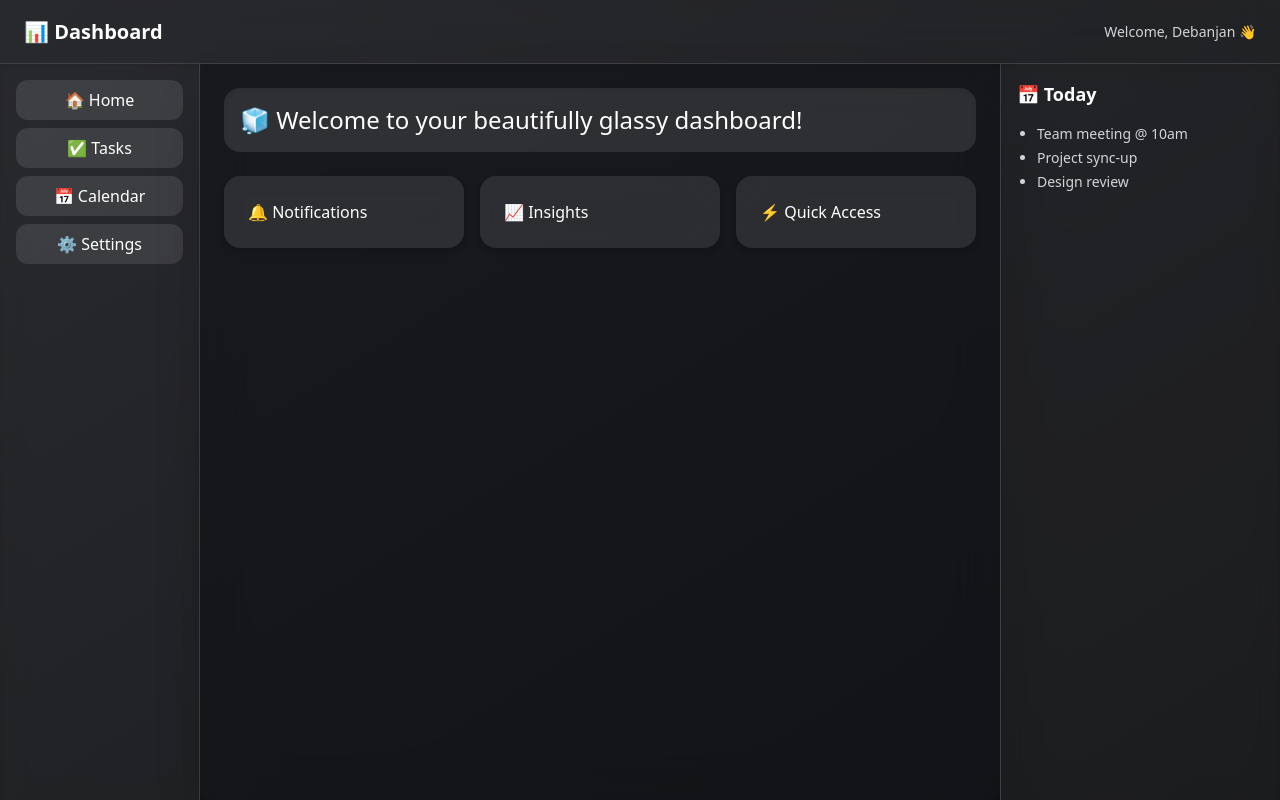
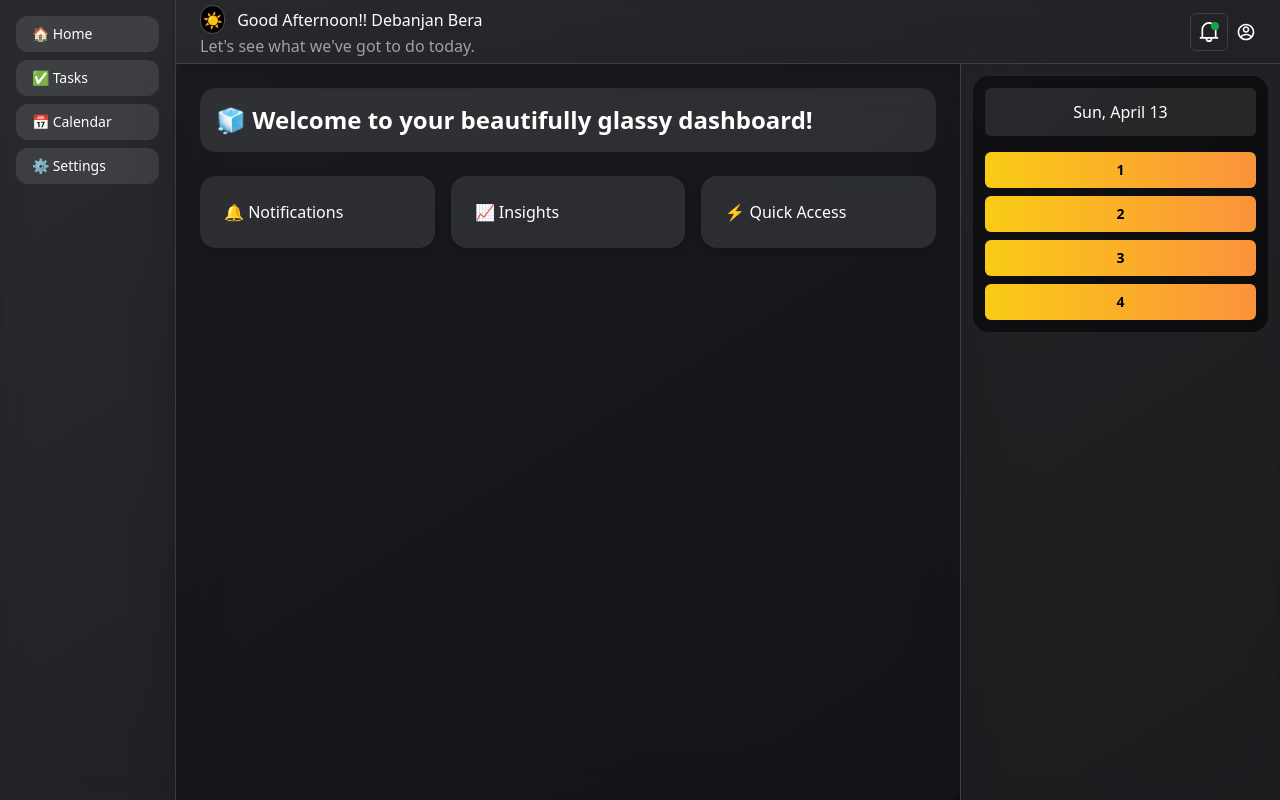
Before and after one commit to debanjan-bera/To-Do-Application, a React (Vite) app: page /re in a window 1280 px wide. Built offline with nearby package versions, Linux system fonts and the light colour scheme.

Commit message:
refactor: Update Header component styles and integrate into ReDashBoard for improved layout and responsiveness

```diff
--- a/src/Components/layout/Header/Header.jsx
+++ b/src/Components/layout/Header/Header.jsx
@@ -5,15 +5,11 @@ import useResponsive from "../../../Hooks/UseResponsive";
 import { memo } from "react";
 
 const Header = () => {
-    const isMobile = useResponsive(670);
     const isTablet = useResponsive(930);
   return (
     <header
-      className={`w-full ${isMobile&&'bg-[#111111] border-0 border-neutral-600/30'} px-3 border-b-[0.02rem]  border-neutral-700 ${
-        isMobile
-          ? "col-start-1 col-end-2"
-          : "col-start-2 col-end-4 row-start-1 row-end-2"
-      }  text-2xl font-medium text-white flex justify-center flex-row`}
+      className={` col-span-2 h-16 flex items-center justify-between px-6 border-b border-zinc-700 backdrop-blur-lg bg-white/5 shadow-md
+      `}
     >
       <div className="w-full flex flex-col justify-center">
         {!isTablet ? (
@@ -29,9 +25,9 @@ const Header = () => {
       </div>
 
       <div
-        className={`flex justify-end items-center gap-2 text-2xl font-extrabold`}
+        className={`flex justify-end items-center gap-2 text-xl font-extrabold`}
       >
-        <span className="p-2 border border-zinc-600 rounded-full aspect-square relative transition-all hover:bg-neutral-500/20">
+        <span className="p-2 border border-zinc-700 rounded-md aspect-square relative transition-all hover:bg-neutral-500/20">
           <GrNotification />
           <span
             className="p-[4px] rounded-full aspect-square absolute top-2 right-2 bg-green-600"
--- a/src/Dashborad/ReDahBoard.jsx
+++ b/src/Dashborad/ReDahBoard.jsx
@@ -1,61 +1,76 @@
 import { memo } from "react";
-// import Header from "../Components/layout/Header/Header";
+import useResponsive from "../Hooks/UseResponsive";
+import Header from "../Components/layout/Header/Header";
 
 const ReDashBoard = () => {
+  const isSmallLaptop = useResponsive(1020);
+  const isMediumDevice = useResponsive(767);
+
+  const today = new Date().toLocaleDateString("en-US", {
+    weekday: "short",
+    day: "numeric",
+    month: "long",
+  });
+
   return (
-    <section className="min-h-screen w-full grid grid-cols-1 md:grid-cols-[0.5fr_2fr_0.7fr] grid-rows-[auto_1fr] bg-gradient-to-br from-[#1E1F23] to-[#0F1012] text-white font-sans">
-      {/* Header */}
-      <header className="col-span-full h-16 flex items-center justify-between px-6 border-b border-zinc-700 backdrop-blur-lg bg-white/5 shadow-md">
-        <h1 className="text-xl font-bold">📊 Dashboard</h1>
-        <div className="text-sm text-zinc-300">Welcome, Debanjan 👋</div>
-      </header>
-      {/* <Header/> */}
+    <section className="min-h-screen w-full grid grid-cols-1 md:grid-cols-[11rem_2fr_20rem] grid-rows-[auto_1fr] bg-gradient-to-br from-[#1E1F23] to-[#0F1012] text-white font-sans">
 
       {/* Sidebar A */}
-      <aside className="hidden md:flex flex-col gap-4 p-4 border-r border-zinc-700 backdrop-blur-md bg-white/5 shadow-inner">
-        <nav className="flex flex-col gap-2">
-          <button className="px-4 py-2 rounded-xl bg-white/10 hover:bg-white/20 transition-all">
-            🏠 Home
+      {!isMediumDevice && (
+        <aside className="hidden md:flex flex-col gap-4 p-4 col-span-1 row-span-2 border-r border-zinc-700 bg-white/5 backdrop-blur-md shadow-inner">
+          <nav className="flex flex-col gap-2 text-sm">
+            {["🏠 Home", "✅ Tasks", "📅 Calendar", "⚙️ Settings"].map((item) => (
+              <button
+                key={item}
+                className="px-4 py-2 rounded-xl bg-white/10 hover:bg-white/20 transition-all text-left"
+              >
+                {item}
               </button>
-          <button className="px-4 py-2 rounded-xl bg-white/10 hover:bg-white/20 transition-all">
-            ✅ Tasks
-          </button>
-          <button className="px-4 py-2 rounded-xl bg-white/10 hover:bg-white/20 transition-all">
-            📅 Calendar
-          </button>
-          <button className="px-4 py-2 rounded-xl bg-white/10 hover:bg-white/20 transition-all">
-            ⚙️ Settings
-          </button>
+            ))}
           </nav>
         </aside>
+      )}
+
+      {/* Header */}
+      <Header />
 
       {/* Main */}
-      <main className="w-full h-full bg-[#15161A]/50 p-6 backdrop-blur-xl shadow-2xl rounded-xl flex flex-col gap-6">
-        <div className="p-4 bg-white/10 rounded-2xl shadow-inner text-2xl text-white">
+      <main className="col-span-3 md:col-start-2 col-end-4 lg:col-end-2 p-6 bg-[#15161A]/50 backdrop-blur-xl shadow-2xl rounded-xl flex flex-col gap-6">
+        <div className="p-4 bg-white/10 rounded-2xl text-2xl font-semibold shadow-inner">
           🧊 Welcome to your beautifully glassy dashboard!
         </div>
         <div className="grid grid-cols-1 md:grid-cols-2 lg:grid-cols-3 gap-4">
-          <div className="p-6 bg-white/10 rounded-2xl backdrop-blur-md shadow-md hover:scale-[1.02] transition-all">
-            🔔 Notifications
+          {["🔔 Notifications", "📈 Insights", "⚡ Quick Access"].map((text) => (
+            <div
+              key={text}
+              className="p-6 bg-white/10 rounded-2xl backdrop-blur-md shadow-md hover:scale-[1.02] transition-all"
+            >
+              {text}
             </div>
-          <div className="p-6 bg-white/10 rounded-2xl backdrop-blur-md shadow-md hover:scale-[1.02] transition-all">
-            📈 Insights
-          </div>
-          <div className="p-6 bg-white/10 rounded-2xl backdrop-blur-md shadow-md hover:scale-[1.02] transition-all">
-            ⚡ Quick Access
-          </div>
+          ))}
         </div>
       </main>
 
-      {/* Right Sidebar C */}
-      <aside className="hidden lg:flex flex-col gap-4 p-4 border-l border-zinc-700 backdrop-blur-md bg-white/5 shadow-inner">
-        <div className="text-lg font-semibold">📅 Today</div>
-        <ul className="text-sm text-zinc-300 list-disc pl-5 space-y-1">
-          <li>Team meeting @ 10am</li>
-          <li>Project sync-up</li>
-          <li>Design review</li>
+      {/* Sidebar C */}
+      {!isSmallLaptop && (
+        <aside className="hidden lg:flex flex-col gap-4 p-3 border-l border-zinc-700 bg-white/5 backdrop-blur-md shadow-inner">
+          <div className="w-full flex flex-col gap-4 bg-gradient-to-br from-[#111115] to-[#0b0c0d] p-3 rounded-2xl text-sm">
+            <div className="w-full p-3 bg-white/10 rounded-md text-center text-base font-medium">
+              {today}
+            </div>
+            <ul className="flex flex-col gap-2 text-center text-black">
+              {[1, 2, 3, 4].map((item) => (
+                <li
+                  key={item}
+                  className="bg-gradient-to-r from-yellow-400 to-orange-400 px-4 py-2 rounded-md font-bold"
+                >
+                  {item}
+                </li>
+              ))}
             </ul>
+          </div>
         </aside>
+      )}
     </section>
   );
 };
```
Lines whose indentation alone changed are shown as unchanged.
